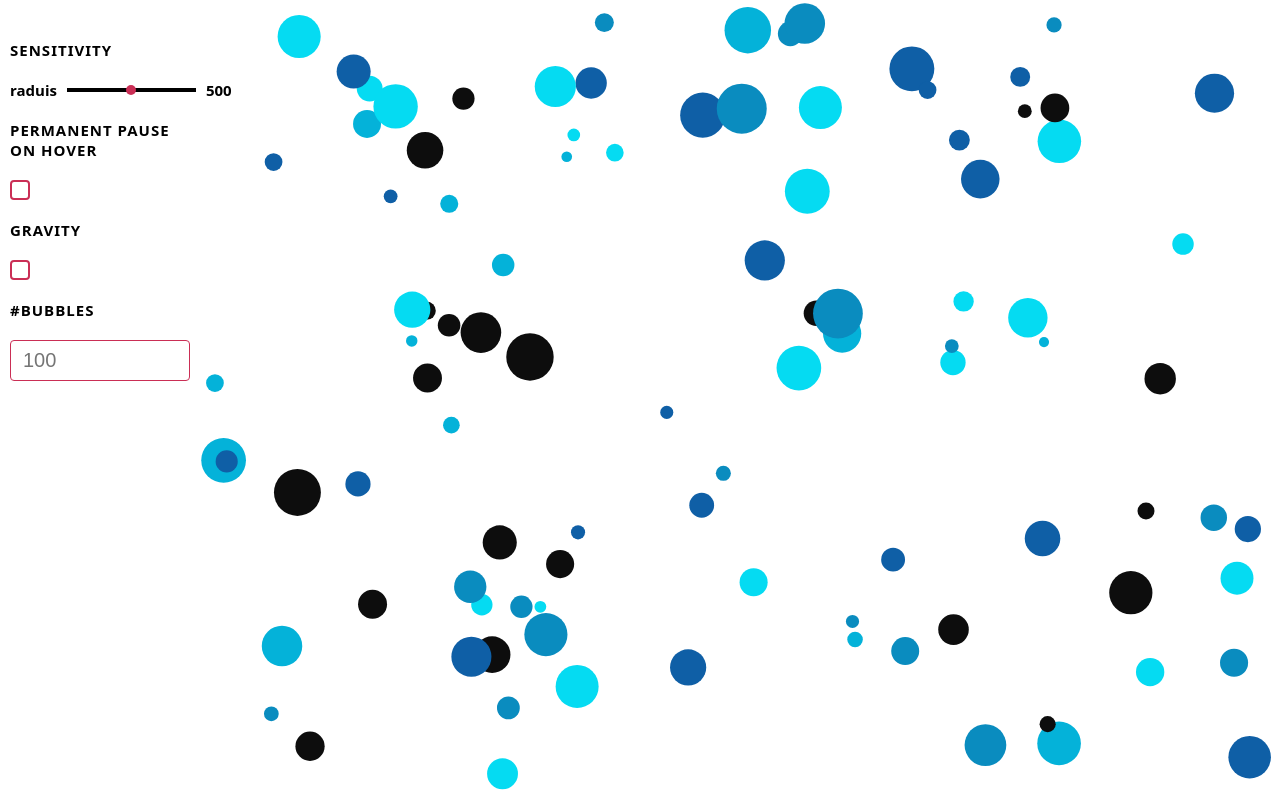
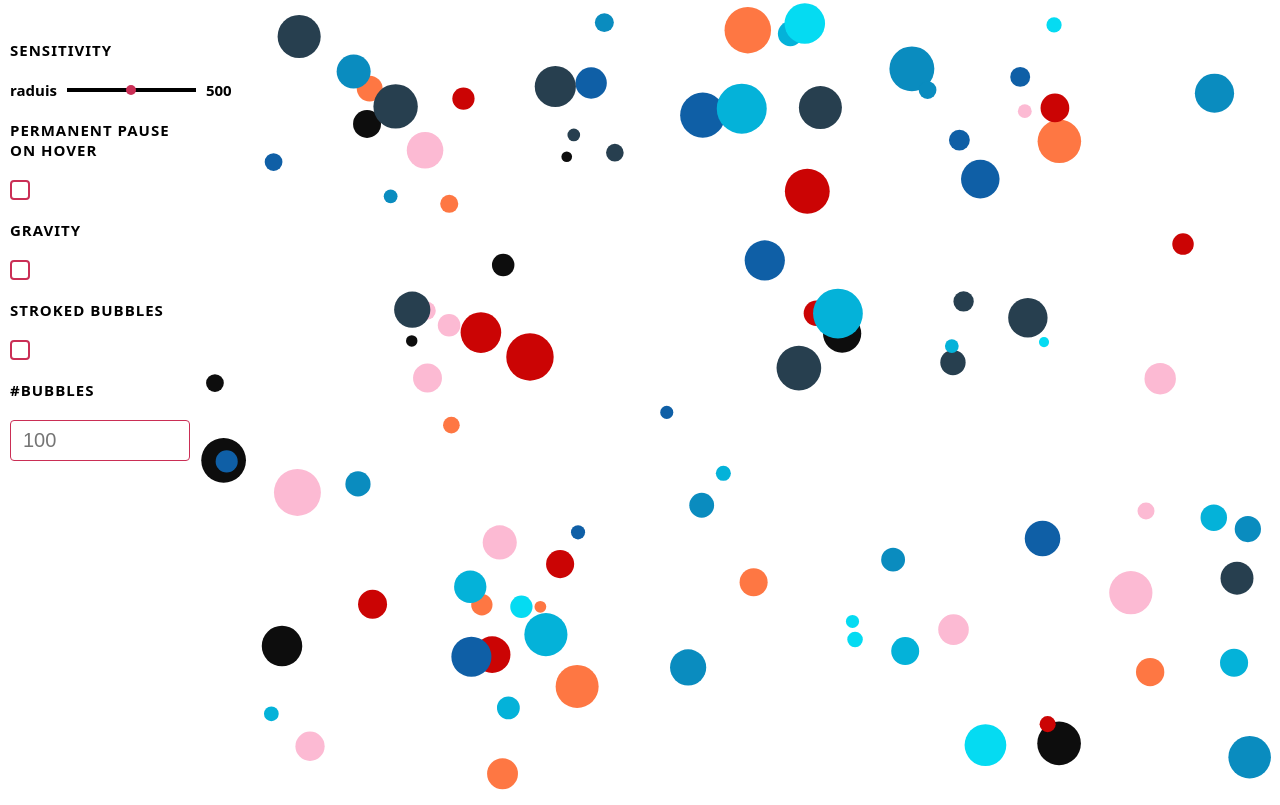
Before and after one commit to aknafea1/Bubbles, a plain HTML site: page index.html in a window 1280 px wide. Drawn offline with nearby package versions, Linux system fonts and the light colour scheme.

Commit message:
Added Stroke option

```diff
--- a/index.html
+++ b/index.html
@@ -19,14 +19,18 @@
       href="https://fonts.googleapis.com/css2?family=Sora:wght@100..800&display=swap"
       rel="stylesheet" />
     <!-- Google tag (gtag.js) -->
-<script async src="https://www.googletagmanager.com/gtag/js?id=G-S8HTCN9WKR"></script>
-<script>
-  window.dataLayer = window.dataLayer || [];
-  function gtag(){dataLayer.push(arguments);}
-  gtag('js', new Date());
+    <script
+      async
+      src="https://www.googletagmanager.com/gtag/js?id=G-S8HTCN9WKR"></script>
+    <script>
+      window.dataLayer = window.dataLayer || [];
+      function gtag() {
+        dataLayer.push(arguments);
+      }
+      gtag("js", new Date());
 
-  gtag('config', 'G-S8HTCN9WKR');
-</script>
+      gtag("config", "G-S8HTCN9WKR");
+    </script>
     <title>Bubbles</title>
   </head>
   <body>
@@ -44,12 +48,17 @@
         <span class="checkmark"></span>
       </label>
       <h2>Gravity</h2>
-            <label class="custom-checkbox">
+      <label class="custom-checkbox">
         <input type="checkbox" class="gravity" />
         <span class="checkmark"></span>
       </label>
+      <h2>Stroked Bubbles</h2>
+      <label class="custom-checkbox">
+        <input type="checkbox" class="stroke" />
+        <span class="checkmark"></span>
+      </label>
       <h2>#Bubbles</h2>
-      <input type="number" class="count" min="1" placeholder="100">
+      <input type="number" class="count" min="1" placeholder="100" />
     </div>
     <!-- script -->
     <script src="js/script.js"></script>
--- a/js/script.js
+++ b/js/script.js
@@ -3,6 +3,7 @@ const sens = document.querySelector(".sens");
 const isPaused = document.querySelector(".pause");
 const count = document.querySelector(".count");
 const grav = document.querySelector(".gravity");
+const strok = document.querySelector(".stroke");
 let pauseOnHover = isPaused.checked;
 isPaused.addEventListener("click", () => {
   pauseOnHover = isPaused.checked;
@@ -20,6 +21,10 @@ const c = canvas.getContext("2d");
 let gravity = false;
 grav.addEventListener("change", (e) => {
   gravity = grav.checked;
+});
+let stroke = false;
+strok.addEventListener("change", (e) => {
+  stroke = strok.checked;
 });
 function miniRandomRange(min, max) {
   return Math.random() * (max - min) + min;
@@ -39,6 +44,11 @@ function Circle(x, y, raduis, dx, dy, color) {
     c.arc(this.x, this.y, this.raduis, 0, 2 * Math.PI, false);
     c.fillStyle = this.color;
     c.fill();
+    if(stroke){
+      c.stroke();
+    }
+    c.lineWidth = 1;
+    c.strokeStyle = "black";
   };
   this.update = function () {
     this.draw();
@@ -80,7 +90,17 @@ function Circle(x, y, raduis, dx, dy, color) {
   };
 }
 let circlesArr = [];
-const colorsArr = ["#0F5FA6", "#0A8CBF", "#04B2D9", "#05DBF2", "#0D0D0D"];
+const colorsArr = [
+  "#0F5FA6",
+  "#0A8CBF",
+  "#04B2D9",
+  "#05DBF2",
+  "#0D0D0D",
+  "#FE7743",
+  "#273F4F",
+  "#CB0404",
+  "#FCBAD3",
+];
 let sensativity = sens.value;
 const mouse = {
   x: undefined,
@@ -92,9 +112,9 @@ function init(count = 100) {
     let x = miniRandomRange(300, innerWidth - 60);
     let y = miniRandomRange(50, innerHeight - 60);
     let raduis = miniRandomRange(5, 25);
-    let dx = miniRandomRange(-1.5, 1.5)||-1.5;
-    let dy = miniRandomRange(-1.5, 1.5)||-1.5;
-    let color = colorsArr[Math.floor( miniRandomRange(0, colorsArr.length))];
+    let dx = miniRandomRange(-1.5, 1.5) || -1.5;
+    let dy = miniRandomRange(-1.5, 1.5) || -1.5;
+    let color = colorsArr[Math.floor(miniRandomRange(0, colorsArr.length))];
     circlesArr.push(new Circle(x, y, raduis, dx, dy, color));
   }
 }
```
